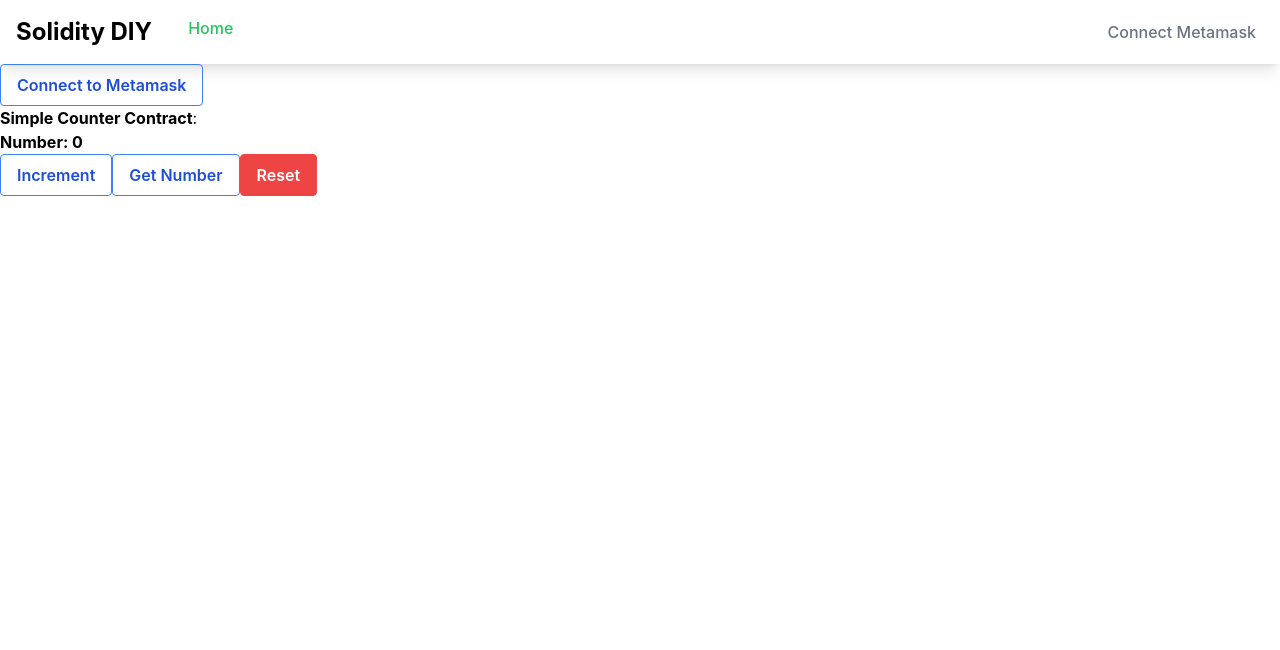
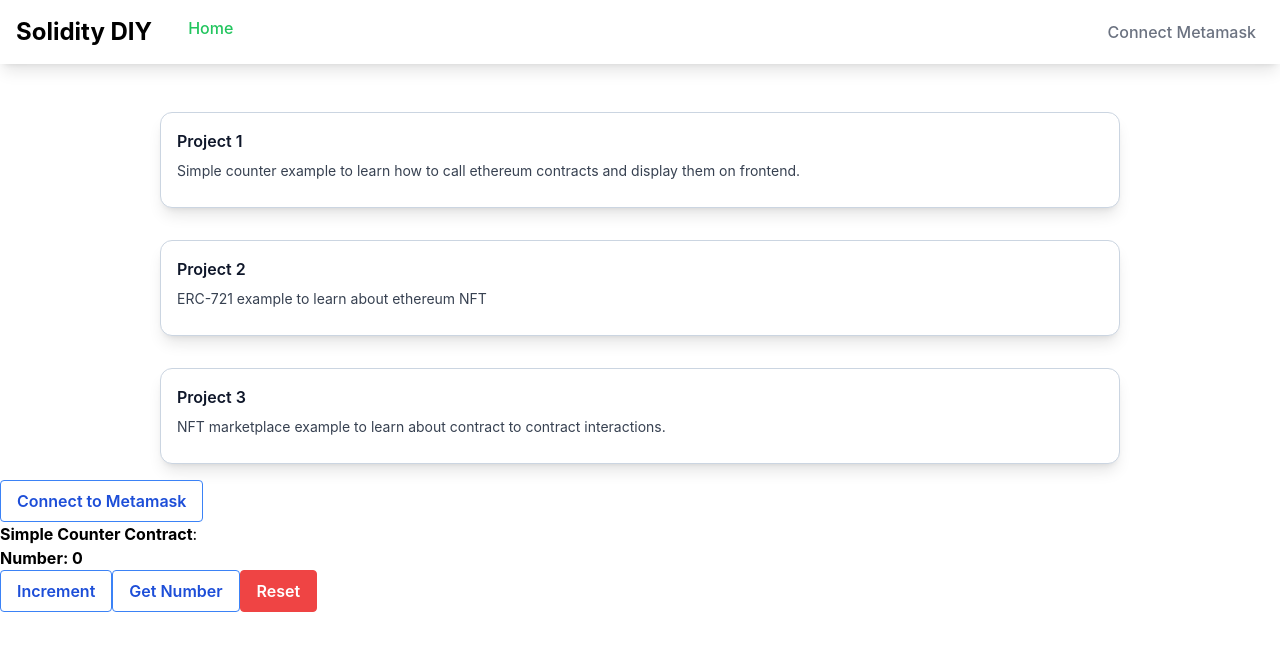
Before and after one commit to teye/solidity-diy-proj, a React (Create React App) app in the folder dapp/: page / in a window 1280 px wide. Shown: the top 650 px of the page. Built offline with nearby package versions, Linux system fonts and the light colour scheme.

Commit message:
split to 3 projects

```diff
--- a/dapp/src/App.js
+++ b/dapp/src/App.js
@@ -1,13 +1,11 @@
-// import logo from './logo.svg';
 import { useState, useEffect } from 'react';
 import { ethers } from 'ethers';
 import './App.css';
 import Navbar from './components/navbar';
-import { jsonAbi } from "./abi/fishNFT";
-// import { SimpleCounterABI } from "./abi/simpleCounterABI";
 import { SimpleCounterABI as myABI } from './abi/simpleCounterABI';
 import { Contracts } from "./utils/utils";
-const simpleCounterABIJSON = require('./abi/simpleCounterABI.json');
+
+let provider;
 
 function App() {
   const [balance, setBalance] = useState("0");
@@ -16,14 +14,13 @@ function App() {
   const [chainId, setChainId] = useState(0);
   const [chainName, setChainName] = useState("");
 
-
   const onConnectWallet = () => {
     if (!window.ethereum) {
       console.log("Please install Metamask");
       return;
     }
 
-    const provider = new ethers.providers.Web3Provider(window.ethereum);
+    provider = new ethers.providers.Web3Provider(window.ethereum);
 
     // MetaMask requires requesting permission to connect users accounts
     // await provider.send("eth_requestAccounts", []);
@@ -37,8 +34,8 @@ function App() {
   }
 
   const onIncrement = async () => {
-    const provider = new ethers.providers.Web3Provider(window.ethereum);
-    await provider.send("eth_requestAccounts", []);
+    // const provider = new ethers.providers.Web3Provider(window.ethereum);
+    // await provider.send("eth_requestAccounts", []);
     const signer = provider.getSigner();
 
     console.log("signer: ", signer.getAddress());
@@ -50,10 +47,9 @@ function App() {
   }
 
   const onGetNumber = async () => {
-    const provider = new ethers.providers.Web3Provider(window.ethereum);
+    // const provider = new ethers.providers.Web3Provider(window.ethereum);
     const deployed = new ethers.Contract(Contracts.COUNTER_CONTRACT, myABI, provider);
 
-    const data = await deployed.number();
     deployed.number()
       .then((result) => {
         setNumber(result.toString());
@@ -62,7 +58,7 @@ function App() {
   }
 
   const onResetNumber = async () => {
-    const provider = new ethers.providers.Web3Provider(window.ethereum);
+    // const provider = new ethers.providers.Web3Provider(window.ethereum);
     // await provider.send("eth_requestAccounts", []);
     const signer = provider.getSigner();
 
@@ -80,11 +76,11 @@ function App() {
       return;
     }
 
-    if (!window.ethereum) {
+    if (!window.ethereum || !provider) {
       return;
     }
 
-    const provider = new ethers.providers.Web3Provider(window.ethereum);
+    // const provider = new ethers.providers.Web3Provider(window.ethereum);
 
     provider.getBalance(currentAccount)
       .then((result) => {
@@ -104,7 +100,21 @@ function App() {
     <div className="max-w-full">
       <Navbar />
       <div>
-        <div className="container">
+        <div className="container mx-auto">
+          <div className="flex flex-col mt-8 items-center">
+            <div className="bg-white rounded-xl shadow-lg h-24 lg:min-w-[60rem] md:min-w-[40rem] p-4 my-4 border border-slate-300">
+              <h2 className="font-semibold text-base text-slate-900">Project 1</h2>
+              <p className="text-sm text-gray-700 mt-2">Simple counter example to learn how to call ethereum contracts and display them on frontend.</p>
+            </div>
+            <div className="bg-white rounded-xl shadow-lg h-24 lg:min-w-[60rem] md:min-w-[40rem] p-4 my-4 border border-slate-300">
+              <h2 className="font-semibold text-base text-slate-900">Project 2</h2>
+              <p className="text-sm text-gray-700 mt-2">ERC-721 example to learn about ethereum NFT</p>
+            </div>
+            <div className="bg-white rounded-xl shadow-lg h-24 lg:min-w-[60rem] md:min-w-[40rem] p-4 my-4 border border-slate-300">
+              <h2 className="font-semibold text-base text-slate-900">Project 3</h2>
+              <p className="text-sm text-gray-700 mt-2">NFT marketplace example to learn about contract to contract interactions.</p>
+            </div>
+          </div>
           <button
             className="bg-transparent hover:bg-blue-500 text-blue-700 font-semibold hover:text-white py-2 px-4 border border-blue-500 hover:border-transparent rounded"
             onClick={onConnectWallet}>
--- a/dapp/src/abi/simpleCounterABI.json
+++ /dev/null
@@ -1,40 +0,0 @@
-[
-	{
-		"inputs": [],
-		"stateMutability": "nonpayable",
-		"type": "constructor"
-	},
-	{
-		"inputs": [
-			{
-				"internalType": "uint256",
-				"name": "_value",
-				"type": "uint256"
-			}
-		],
-		"name": "increment",
-		"outputs": [],
-		"stateMutability": "nonpayable",
-		"type": "function"
-	},
-	{
-		"inputs": [],
-		"name": "number",
-		"outputs": [
-			{
-				"internalType": "uint256",
-				"name": "",
-				"type": "uint256"
-			}
-		],
-		"stateMutability": "view",
-		"type": "function"
-	},
-	{
-		"inputs": [],
-		"name": "reset",
-		"outputs": [],
-		"stateMutability": "nonpayable",
-		"type": "function"
-	}
-]
```
